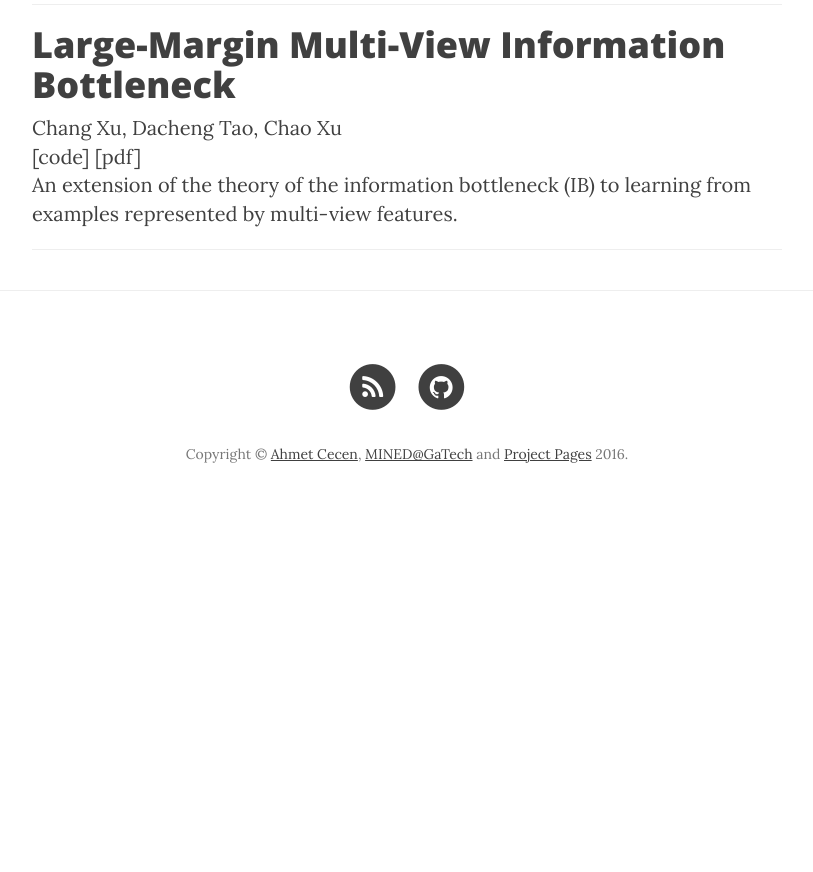
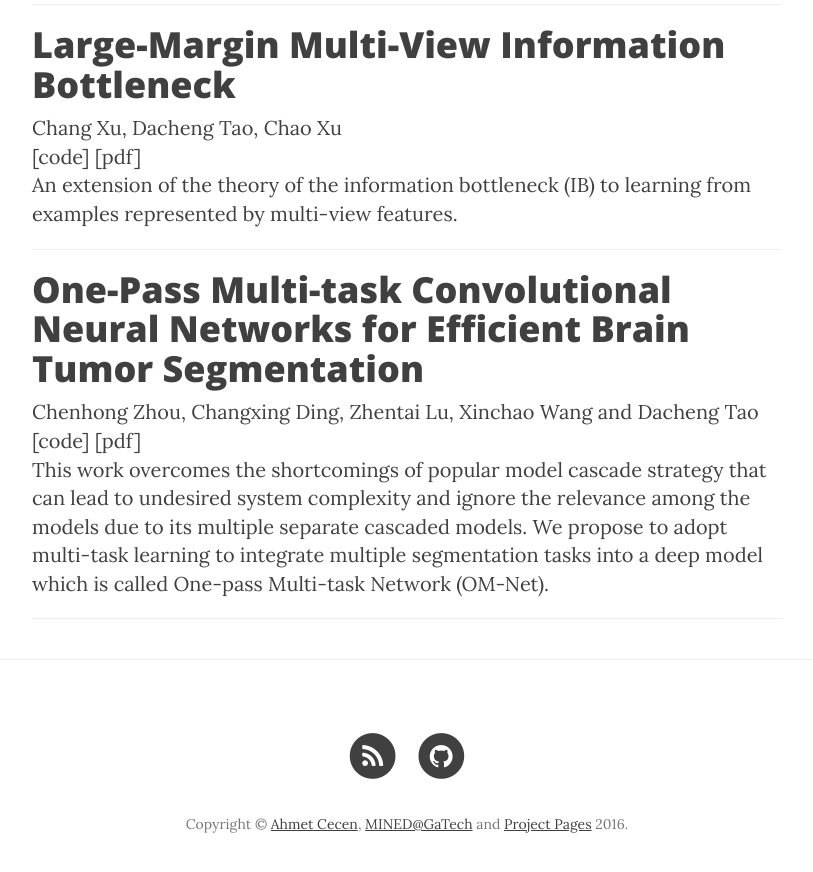
Before and after one commit to ubtechsydneyaicentre/ubtechsydneyaicentre.github.io, a Jekyll site: the page built from index.html, in a window 1280 px wide and 900 px high, scrolled down 7609 px. Shown: the top 872 px of the window, without its empty margins (233-1046 px from the left). Built offline with Jekyll 4.4.1, drawn with Linux system fonts in a browser that asks for light colours; nearby versions of some CDN libraries; formulas are drawn with MathJax 3; the list of posts is cut into pages by our own code; before the commit the page ends 8139 px from its top, so only the background shows below that.

Commit message:
5 April 2019

```diff
--- a/_data/projects.yml
+++ b/_data/projects.yml
@@ -130,3 +130,9 @@
   intro: An extension of the theory of the information bottleneck (IB) to learning from examples represented by multi-view features.
   code: https://1drv.ms/f/s!AiyWUTcV8QW4gQIOImu4LU6jKPh4
   pdf: https://ieeexplore.ieee.org/document/6697863
+
+- name: One-Pass Multi-task Convolutional Neural Networks for Efficient Brain Tumor Segmentation
+  authors: Chenhong Zhou, Changxing Ding, Zhentai Lu, Xinchao Wang and Dacheng Tao
+  intro: This work overcomes the shortcomings of popular model cascade strategy that can lead to undesired system complexity and ignore the relevance among the models due to its multiple separate cascaded models. We propose to adopt multi-task learning to integrate multiple segmentation tasks into a deep model which is called One-pass Multi-task Network (OM-Net).
+  pdf: https://link.springer.com/content/pdf/10.1007%2F978-3-030-00931-1_73.pdf
+  code: https://github.com/chenhong-zhou/OM-Net
```
